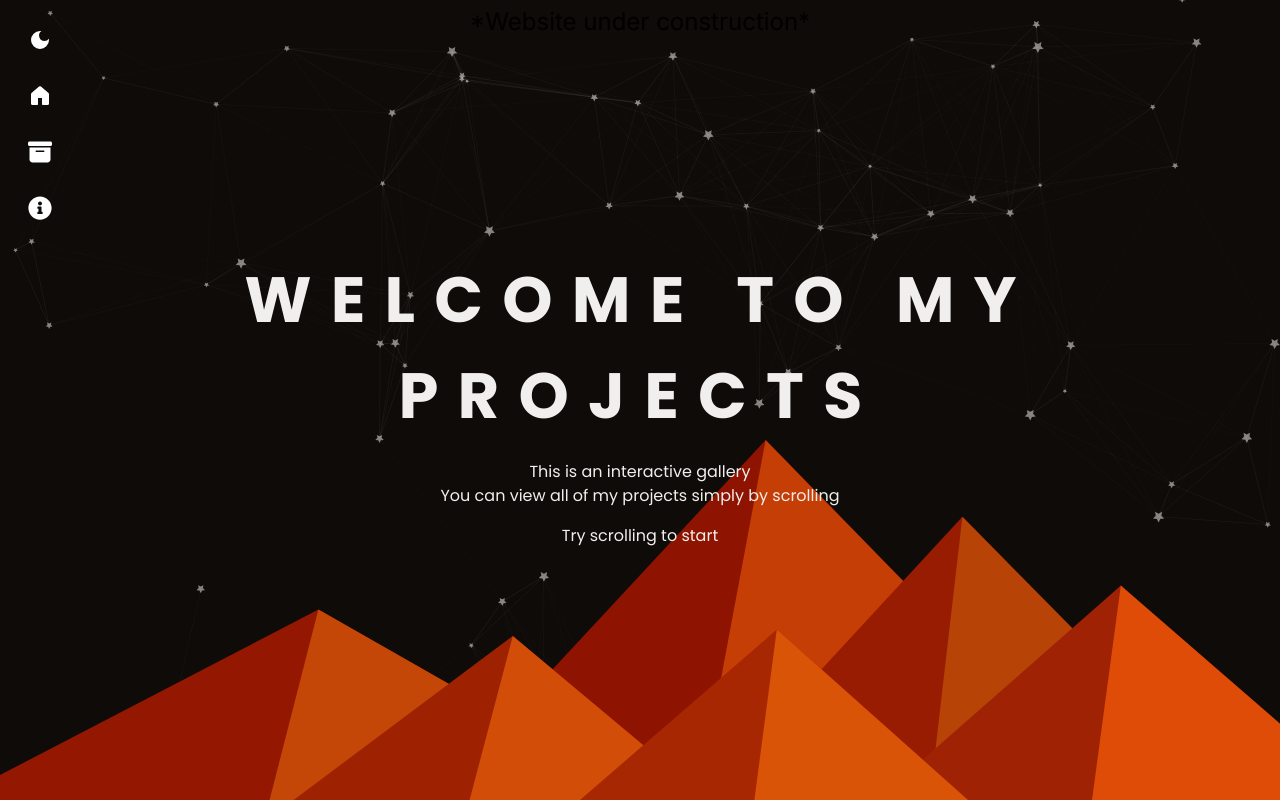
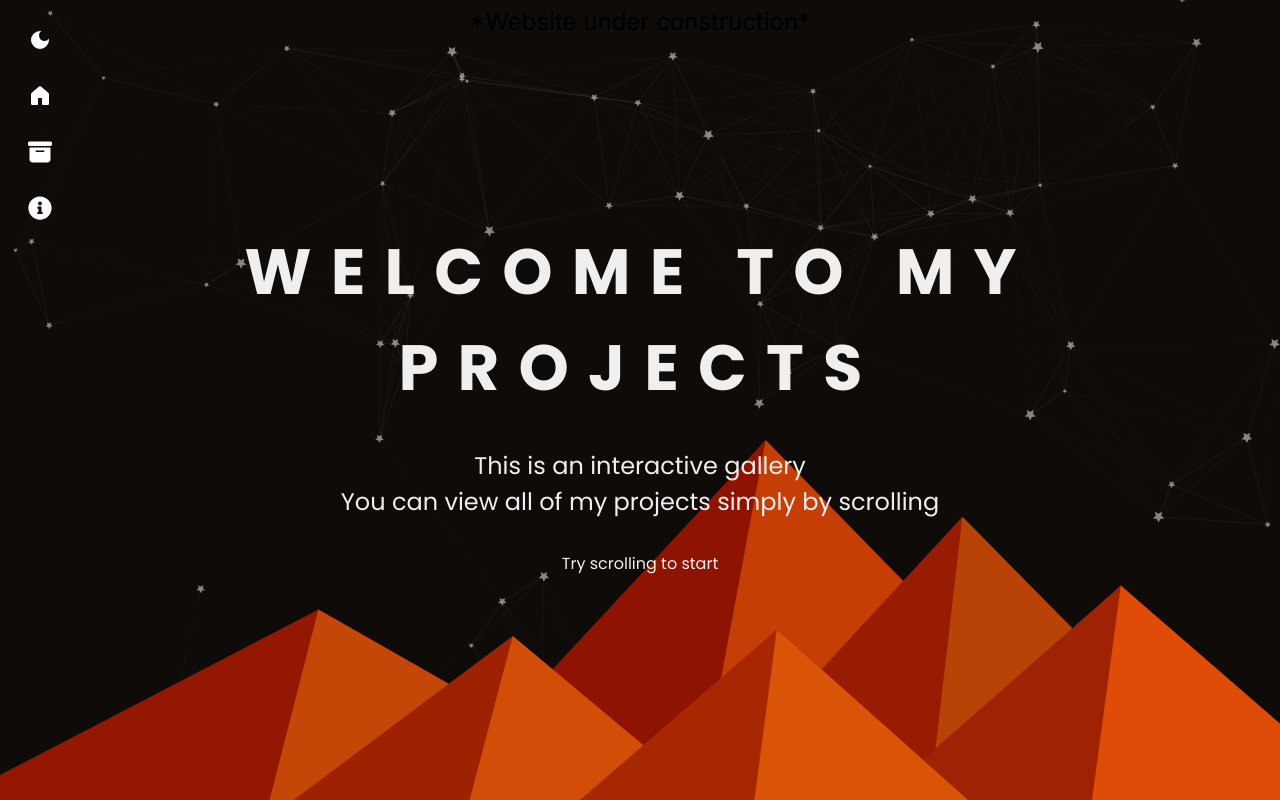
Before and after one commit to CaseSens/nextjs_portfolio, a Next.js app: page /projects in a window 1280 px wide. Built offline with nearby package versions, Linux system fonts and the light colour scheme.

Commit message:
didnt really work, trying it on the html body itself

```diff
--- a/src/app/globals.css
+++ b/src/app/globals.css
@@ -16,6 +16,7 @@
 
 body,
 html {
+  overscroll-behavior: contain;
   width: 100%;
   height: 100%;
   -webkit-font-smoothing: antialiased;
--- a/src/app/projects/IntroScreen.tsx
+++ b/src/app/projects/IntroScreen.tsx
@@ -7,11 +7,13 @@ export const IntroScreen = React.memo(() => {
       <TSParticles className="w-full pointer-events-none" />
       <img src="/flat-mountains_org.svg" className="absolute bottom-0" />
       <div className="w-full h-full flex items-center justify-center fixed top-0 p-8">
-        <div className="flex flex-col justify-start items-center gap-4 text-center">
+        <div className="flex flex-col justify-start items-center gap-8 text-center">
           <h2 className="section-heading">WELCOME TO MY PROJECTS</h2>
           <span>
-            <p>This is an interactive gallery</p>
-            <p> You can view all of my projects simply by scrolling</p>
+            <p className="clamp-width-small">This is an interactive gallery</p>
+            <p className="clamp-width-small">
+              You can view all of my projects simply by scrolling
+            </p>
           </span>
           <h1>Try scrolling to start</h1>
         </div>
```
